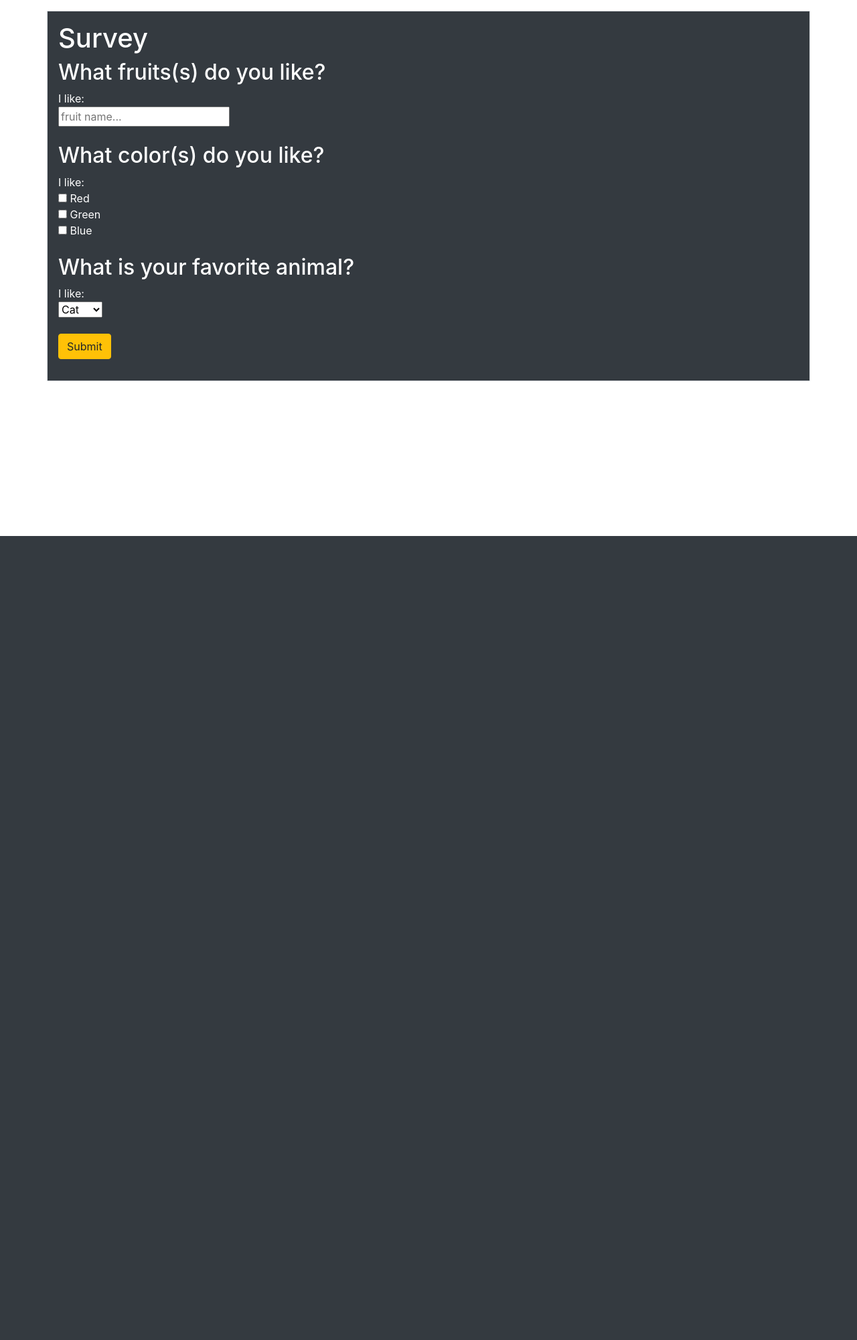
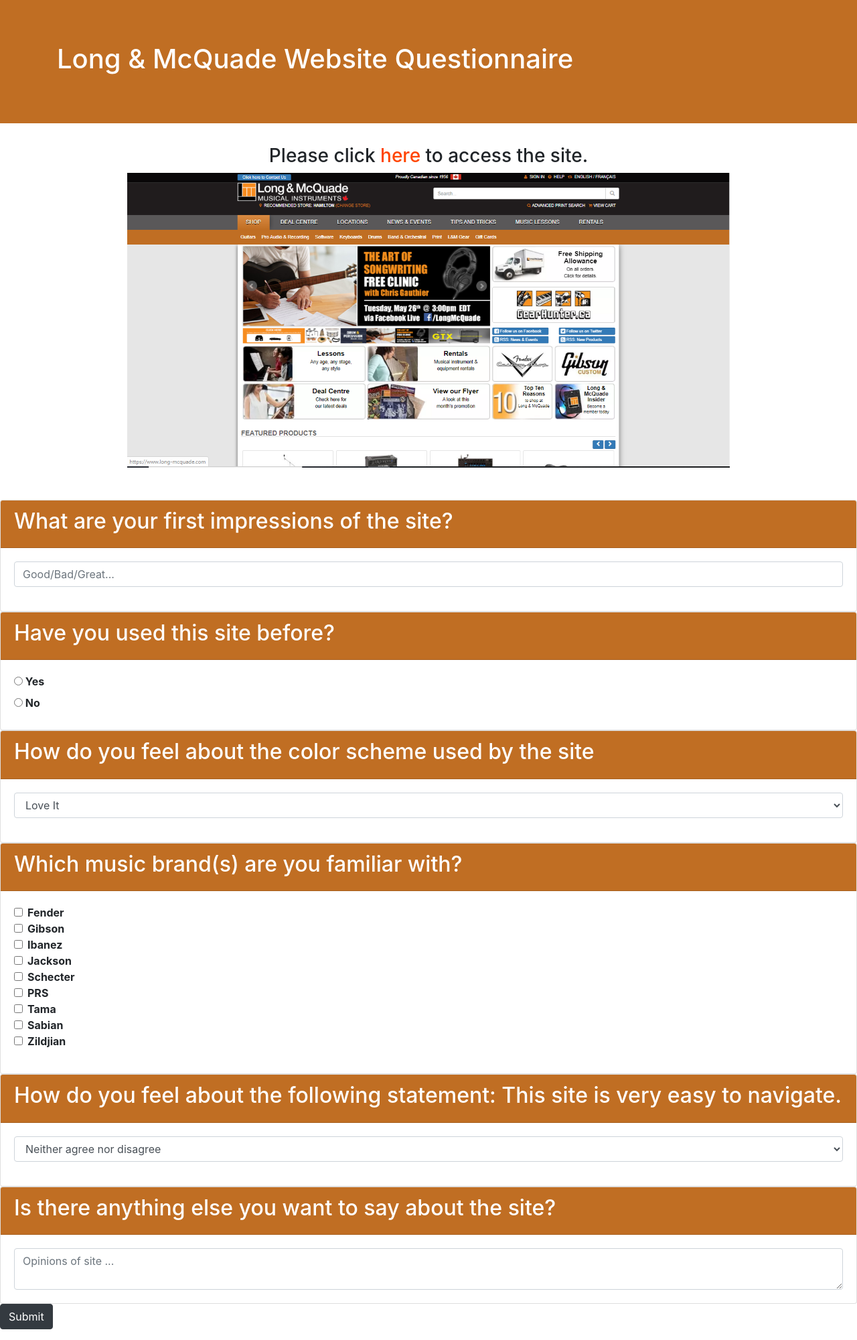
Before and after one commit to adobr026/adobr026.github.io, a Node server app: page /niceSurvey in a window 1280 px wide. Shown: the whole page at 67% size. Before the commit the page ends 800 px from the top, so only its background shows below. Run offline with Node 20, Linux system fonts and the light colour scheme.

Commit message:
Finished Module 6

```diff
--- a/SEG3125-Module6-SurveyAnalysis/data/animal.json
+++ /dev/null
@@ -1 +0,0 @@
-[{"animal":"Cat","count":5},{"animal":"Dog","count":1},{"animal":"Turtle","count":12}]
--- /dev/null
+++ b/SEG3125-Module6-SurveyAnalysis/data/brand.json
@@ -0,0 +1 @@
+[{"brand":"Fender","count":5},{"brand":"Gibson","count":2},{"brand":"Ibanez","count":3},{"brand":"Jackson","count":1},{"brand":"Schecter","count":0},{"brand":"PRS","count":2},{"brand":"Tama","count":0},{"brand":"Sabian","count":2},{"brand":"Zildjian","count":3},{"brand":["Fender","Gibson","Ibanez","Jackson","Schecter"],"count":1},{"brand":["Fender","Gibson","Ibanez","Jackson"],"count":1},{"brand":["Tama","Sabian","Zildjian"],"count":1}]
--- a/SEG3125-Module6-SurveyAnalysis/data/color.json
+++ /dev/null
@@ -1 +0,0 @@
-[{"color":"Red","count":10},{"color":"Green","count":9},{"color":"Blue","count":7}]
--- /dev/null
+++ b/SEG3125-Module6-SurveyAnalysis/data/colors.json
@@ -0,0 +1 @@
+[{"colors":"Love it","count":4},{"colors":"Indifferent","count":1}]
--- a/SEG3125-Module6-SurveyAnalysis/data/fruit.json
+++ /dev/null
@@ -1 +0,0 @@
-[{"fruit":"apple","count":1},{"fruit":"pear","count":2},{"fruit":"papaya","count":1},{"fruit":"strawberry","count":2},{"fruit":"peach","count":2},{"fruit":"kiwi","count":1}]
--- /dev/null
+++ b/SEG3125-Module6-SurveyAnalysis/data/impression.json
@@ -0,0 +1 @@
+[{"impression":"adfd","count":1},{"impression":"great","count":1},{"impression":"awesome","count":1},{"impression":"Good","count":1},{"impression":"Alright","count":1}]
--- /dev/null
+++ b/SEG3125-Module6-SurveyAnalysis/data/navigate.json
@@ -0,0 +1 @@
+[{"navigate":"Neither","count":3},{"navigate":"Somewhat Agree","count":1},{"navigate":"Strongly Agree","count":1}]
--- /dev/null
+++ b/SEG3125-Module6-SurveyAnalysis/data/optRadio.json
@@ -0,0 +1 @@
+[{"optRadio":"Yes","count":2},{"optRadio":"No","count":1}]
--- /dev/null
+++ b/SEG3125-Module6-SurveyAnalysis/data/txtArea.json
@@ -0,0 +1 @@
+[{"txtArea":"","count":3},{"txtArea":"Good site","count":1}]
--- /dev/null
+++ b/SEG3125-Module6-SurveyAnalysis/public/styles/style.css
@@ -0,0 +1,20 @@
+
+.jumbotron-fluid{
+	background-color:#c06e23;
+}
+
+.card-header {
+	background-color:#c06e23;
+	color: white;
+}
+
+.form-check-label {
+	font-weight: bold;
+}
+.radio {
+	font-weight: bold;
+}
+
+a {
+	color:orangered;
+}
--- a/SEG3125-Module6-SurveyAnalysis/surveyController.js
+++ b/SEG3125-Module6-SurveyAnalysis/surveyController.js
@@ -42,11 +42,15 @@
     // when a user goes to localhost:3000/analysis
     // serve a template (ejs file) which will include the data from the data files
     app.get('/analysis', function(req, res){
-        var color = readData("color");
-        var fruit = readData("fruit");
-        var animal = readData("animal");
-        res.render('showResults', {results: [color, fruit, animal]});
-        console.log([color, fruit, animal]);
+        var impression = readData("impression");
+        var optRadio = readData("optRadio");
+        var colors = readData("colors");
+        var brand = readData("brand");
+        var navigate = readData("navigate");
+        var txtArea = readData("txtArea");
+        res.render('showResults', {results: [impression, optRadio, colors, brand, navigate, txtArea]});
+       // res.render('showResults', {results: [color, fruit, animal]});
+       // console.log([color, fruit, animal]);
     });
 
     // when a user goes to localhost:3000/niceSurvey
@@ -64,7 +68,7 @@
         for (var key in json){
             console.log(key + ": " + json[key]);
             // in the case of checkboxes, the user might check more than one
-            if ((key === "color") && (json[key].length === 2)){
+            if ((key === "brand") && (json[key].length === 2)){
                 for (var item in json[key]){
                     combineCounts(key, json[key][item]);
                 }
--- a/SEG3125-Module6-SurveyAnalysis/views/niceSurvey.html
+++ b/SEG3125-Module6-SurveyAnalysis/views/niceSurvey.html
@@ -1,6 +1,6 @@
 <html>
   <head>
-    <title>Questionnaire</title>
+    <title> Long & Mcquade Questionnaire</title>
     <meta name="viewport" content="width=device-width, initial-scale=1">
 
     <!-- Style sheet (CSS) and JavaScript scripts necessary to use Bootstrap -->
@@ -8,39 +8,126 @@
     <script src="https://ajax.googleapis.com/ajax/libs/jquery/3.5.1/jquery.min.js"></script>
     <script src="https://cdnjs.cloudflare.com/ajax/libs/popper.js/1.16.0/umd/popper.min.js"></script>
     <script src="https://maxcdn.bootstrapcdn.com/bootstrap/4.5.0/js/bootstrap.min.js"></script>
-
+    <!-- Your own additional style sheet -->
+    <link href="styles/style.css" rel="stylesheet" type="text/css">
     <!-- <script src="https://code.jquery.com/jquery-1.12.4.js"></script> -->
   </head>
 
   <body>
+    <div class="jumbotron jumbotron-fluid">
+      <div class="container text-white">
+        <h1>Long & McQuade Website Questionnaire</h1>
+      </div>
+    </div>
+    <div class="container text-center">
+      <h3>Please click <a href="https://www.long-mcquade.com/">here</a> to access the site.</h3>
+      <a href="https://www.long-mcquade.com/">
+        <img src="/images/LongAndMcQuade_Front_Page.PNG" alt="https://www.long-mcquade.com/" width="900" height="440">
+      </a>
+    </div>
+    <br>
+    <br>
+    <form>
+      <div class="card">
+        <div class="card-header">
+          <h2>What are your first impressions of the site?</h2>
+        </div>
+        <div class="card-body">
+          <div class="form-group text-white">
+            <input type="text" class="form-control" name="impression" placeholder="Good/Bad/Great..." required />
+          </div>
+        </div>
+      </div>
 
-	<div class="container-md p-3 my-3 border bg-dark text-white" id="survey">
-    <h1>Survey</h1>
-    <form>
-      <h2> What fruits(s) do you like? </h2>
-      I like:<br>
-      <input type="text" name="fruit" placeholder="fruit name..." required />
-      <br>
-      <br>
-      <h2> What color(s) do you like? </h2>
-	    I like:<br>
-		  <input type="checkbox" name="color" value="Red"> Red<br>
-		  <input type="checkbox" name="color" value="Green"> Green<br>
-      <input type="checkbox" name="color" value="Blue"> Blue<br>
-      <br>
-      <h2>What is your favorite animal?</h2>
-      I like:<br>
-      <select name="animal">
-			  <option value="Cat" selected="selected">Cat</option>
-			  <option value="Dog">Dog</option>
-			  <option value="Turtle">Turtle</option>
-      </select>
-      <br>
-      <br>
-      <button type="submit" class="btn btn-warning" id="bb">Submit</button>
-      <p id="thanks"></p>
+      <div class="card">
+        <div class="card-header">
+          <h2>Have you used this site before?</h2>
+        </div>
+        <div class="card-body">
+          <div class="radio">
+            <label><input type="radio" name="optRadio" value="Yes"> Yes</label>
+          </div>
+          <div class="radio">
+            <label><input type="radio" name="optRadio" value="No"> No</label>
+          </div>
+        </div>
+      </div>
+
+      <div class="card">
+        <div class="card-header">
+          <h2>How do you feel about the color scheme used by the site</h2>
+        </div>
+        <div class="card-body">
+          <div class="form-group">
+            <select class="form-control" name="colors">
+              <option value="Love it" selected="selected">Love It</option>
+              <option value="Like it">Like it</option>
+              <option value="Indifferent">Indifferent</option>
+              <option value="Dislike it">Dislike it</option>
+              <option value="Hate it">Hate it</option>
+            </select>
+          </div>
+        </div>
+      </div>
+
+      <div class="card">
+        <div class="card-header">
+          <h2>Which music brand(s) are you familiar with?</h2>
+        </div>
+        <div class="card-body">
+          <div class="form-group">
+            <div class="form-check">
+              <input type="checkbox" class="form-check-input" name="brand" value="Fender" id="fender">
+              <label class="form-check-label" for="fender">Fender</label><br>
+              <input type="checkbox" class="form-check-input" name="brand" value="Gibson" id="gibson">
+              <label class="form-check-label" for="gibson">Gibson</label><br>
+              <input type="checkbox" class="form-check-input" name="brand" value="Ibanez" id="ibanez">
+              <label class="form-check-label" for="ibanez">Ibanez</label><br>
+              <input type="checkbox" class="form-check-input" name="brand" value="Jackson" id="jackson">
+              <label class="form-check-label" for="jackson">Jackson</label><br>
+              <input type="checkbox" class="form-check-input" name="brand" value="Schecter" id="schecter">
+              <label class="form-check-label" for="schecter">Schecter</label><br>
+              <input type="checkbox" class="form-check-input" name="brand" value="PRS" id="prs">
+              <label class="form-check-label" for="prs">PRS</label><br>
+              <input type="checkbox" class="form-check-input" name="brand" value="Tama" id="tama">
+              <label class="form-check-label" for="tama">Tama</label><br>
+              <input type="checkbox" class="form-check-input" name="brand" value="Sabian" id="sabian">
+              <label class="form-check-label" for="sabian">Sabian</label><br>
+              <input type="checkbox" class="form-check-input" name="brand" value="Zildjian" id="zildjian">
+              <label class="form-check-label" for="zildjian">Zildjian</label><br>
+            </div>
+          </div>
+        </div>
+     </div>
+
+     <div class="card">
+        <div class="card-header">
+          <h2>How do you feel about the following statement: This site is very easy to navigate.</h2>
+        </div>
+        <div class="card-body">
+          <div class="form-group">
+            <select class="form-control" name="navigate">
+              <option value="Strongly Agree">Strongly Agree</option>
+              <option value="Somewhat Agree">Somewhat Agree</option>
+              <option value="Neither" selected="selected">Neither agree nor disagree</option>
+              <option value="Somewhat Disagree">Somewhat Disagree</option>
+              <option value="Strongly Disagree">Strongly Disagree</option>
+            </select>
+          </div>
+        </div>
+      </div>
+
+      <div class="card">
+        <div class="card-header">
+          <h2>Is there anything else you want to say about the site?</h2>
+        </div>
+        <div class="card-body">
+          <textarea class="form-control" placeholder="Opinions of site ..." name="txtArea"></textarea>
+        </div>
+      </div>
+
+      <button type="submit" class="btn btn-dark" id="bb">Submit</button>
     </form>
-    </div>
-	<script src="/assets/action.js"></script>
+    <script src="/assets/action.js"></script>
   </body>
 </html>
```
Also changed, not shown: SEG3125-Module6-SurveyAnalysis/views/showResults.ejs (+28 -6 lines), SEG3125-Module6-SurveyAnalysis/public/images/LongAndMcQuade_Front_Page.PNG (added).
